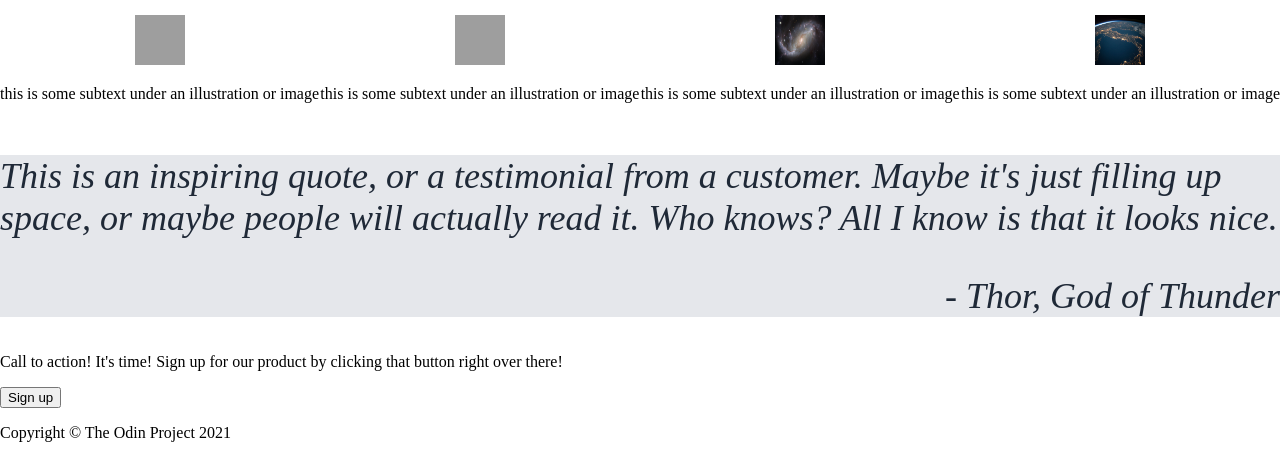
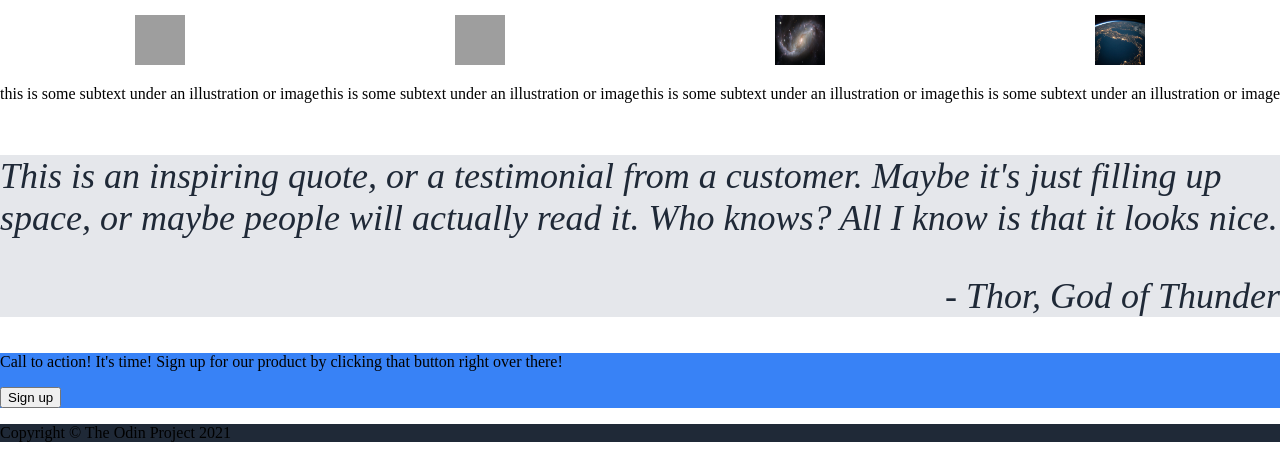
Before and after one commit to Apachemann/odin-landing-page, a plain HTML site: page index.html in a window 1280 px wide. Shown: the part 519-977 px from the top of the page. Drawn offline with Linux system fonts and the light colour scheme; grey boxes are pictures that could not be loaded.

Commit message:
updated call and footer background colors

```diff
--- a/index.html
+++ b/index.html
@@ -72,7 +72,7 @@
     </div>
 
     <!-- Call to action -->
-    <div>
+    <div class="call">
         <p>
             Call to action! It's time!
             Sign up for our product by clicking that button right over there!
--- a/styles.css
+++ b/styles.css
@@ -115,4 +115,12 @@ h3 {
 
 /* Call to action */
 
+.call {
+    background-color: #3882F6;
+}
+
 /* Footer */
+
+footer {
+    background-color: #1F2937;
+}
```
